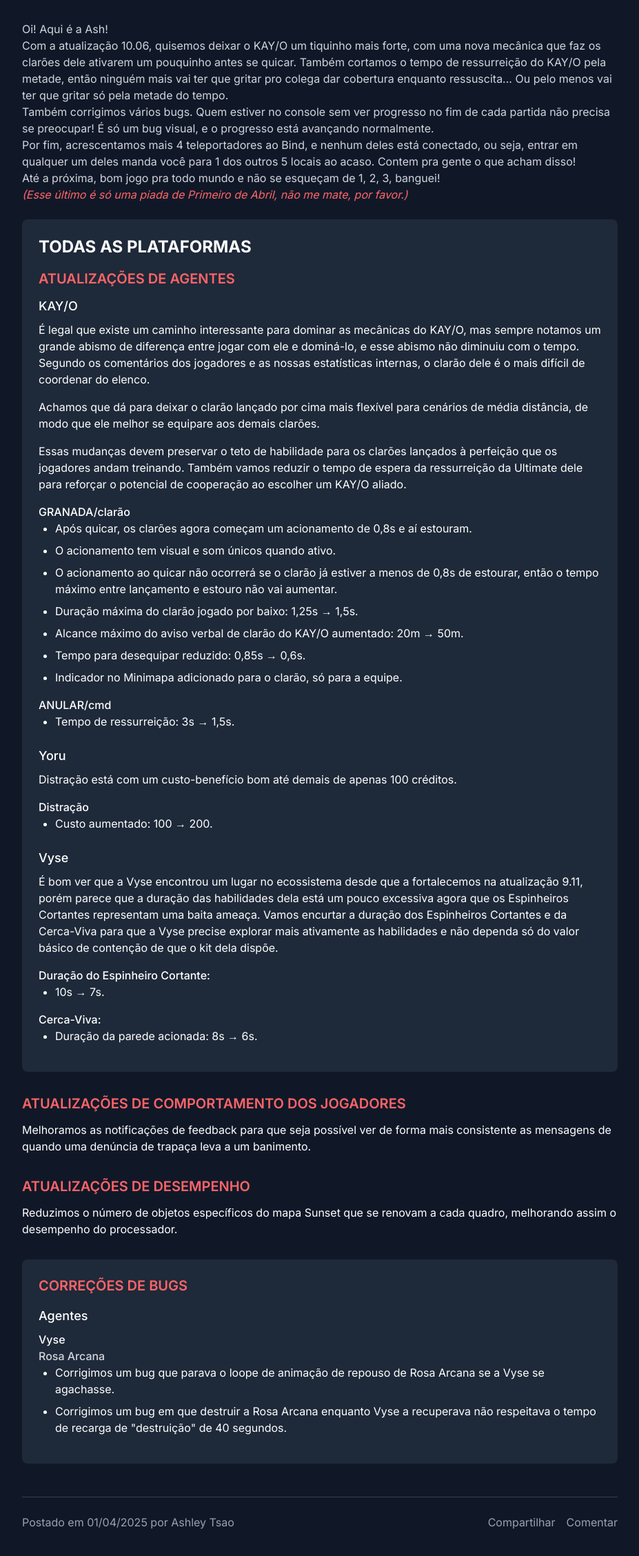
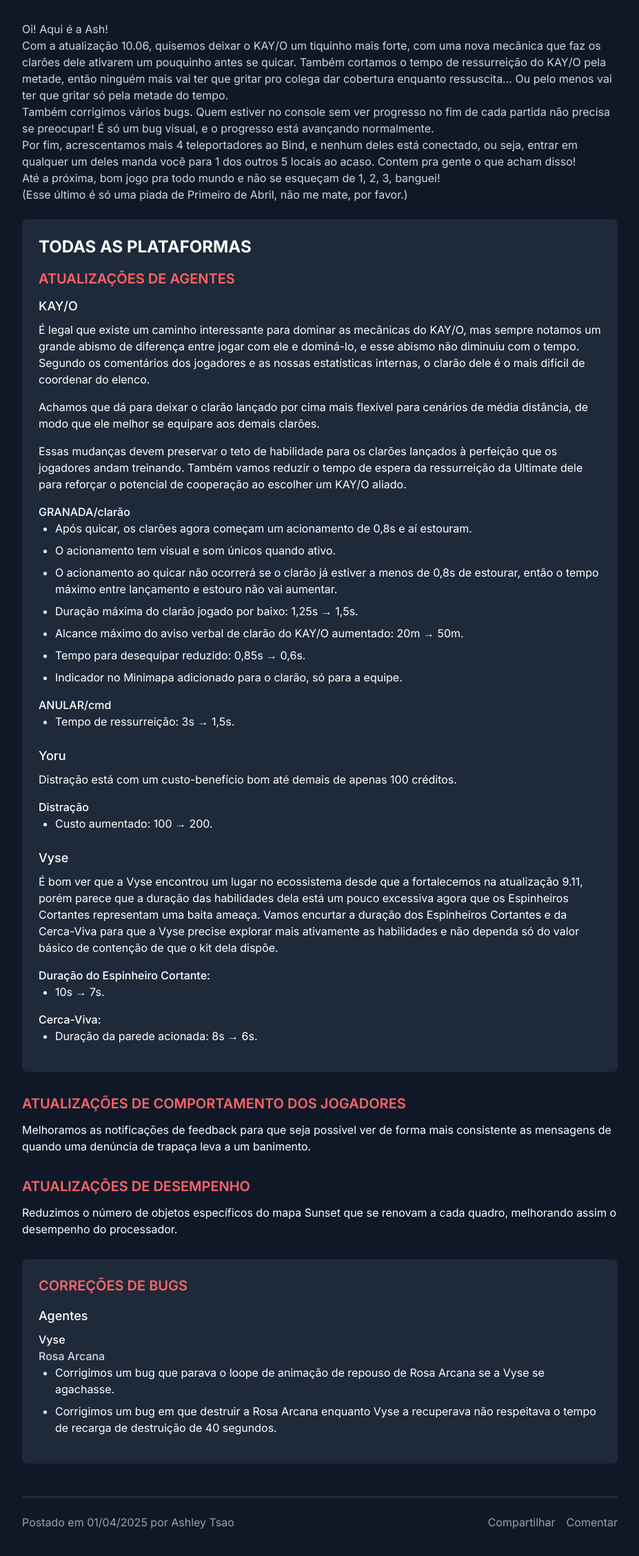
Before and after one commit to pedroaraldidev/nextValorantes, a Next.js app: page /blog/1 in a window 1280 px wide. Shown: the part 784-3040 px from the top of the page at 69% size, without its empty margins (176-1103 px from the left). Built offline with nearby package versions, Linux system fonts and the light colour scheme.

Commit message:
fix errors build

```diff
--- a/src/app/blog/[slug]/page.tsx
+++ b/src/app/blog/[slug]/page.tsx
@@ -57,9 +57,7 @@
             <p>
               Até a próxima, bom jogo pra todo mundo e não se esqueçam de 1, 2, 3, banguei!
             </p>
-            <p className="text-red-400 italic">
-              (Esse último é só uma piada de Primeiro de Abril, não me mate, por favor.)
-            </p>
+            <p>{`(Esse último é só uma piada de Primeiro de Abril, não me mate, por favor.)`}</p>
           </div>
 
           {/* Seção de Atualizações */}
@@ -142,7 +140,7 @@
               <h6 className="font-medium text-gray-300">Rosa Arcana</h6>
               <ul className="list-disc pl-6 space-y-2 mb-4">
                 <li>Corrigimos um bug que parava o loope de animação de repouso de Rosa Arcana se a Vyse se agachasse.</li>
-                <li>Corrigimos um bug em que destruir a Rosa Arcana enquanto Vyse a recuperava não respeitava o tempo de recarga de "destruição" de 40 segundos.</li>
+                <li>Corrigimos um bug em que destruir a Rosa Arcana enquanto Vyse a recuperava não respeitava o tempo de recarga de destruição de 40 segundos.</li>
               </ul>
             </div>
           </div>
--- a/src/app/layout.tsx
+++ b/src/app/layout.tsx
@@ -2,7 +2,7 @@
 import { Inter } from 'next/font/google';
 import { ReactNode } from 'react';
 
-const inter = Inter({ subsets: ['latin'] });
+const inter = Inter({ subsets: ['latin'],  display: "swap" });
 
 export const metadata = {
   title: 'Valorantes',
--- a/src/app/not-found.tsx
+++ b/src/app/not-found.tsx
@@ -59,7 +59,7 @@
         </div>
 
         <p className="mt-8 text-gray-400 italic">
-          "Watch this!" - Jett, provavelmente
+          Watch this! - Jett, provavelmente
         </p>
       </div>
     </div>
--- a/src/app/page.tsx
+++ b/src/app/page.tsx
@@ -1,8 +1,7 @@
+import Link from 'next/link';
 import Navbar from '@/components/NavBar';
 import Footer from '@/components/Footer';
-import Image from 'next/image';
 
-// Tipos para os cards da página inicial
 interface FeatureCard {
   title: string;
   description: string;
@@ -59,18 +58,18 @@
             Tudo o que você precisa para dominar o jogo em um só lugar. Notícias, rankings, estatísticas e muito mais.
           </p>
           <div className="flex flex-wrap justify-center gap-4">
-            <a
+            <Link
               href="/blog"
               className="px-6 py-3 bg-red-600 text-white rounded-lg hover:bg-red-700 transition duration-300"
             >
               Explorar Conteúdo
-            </a>
-            <a
+            </Link>
+            <Link
               href="/lfg"
               className="px-6 py-3 bg-transparent border border-white text-white rounded-lg hover:bg-white hover:text-gray-900 transition duration-300"
             >
               Encontrar Time
-            </a>
+            </Link>
           </div>
         </div>
       </section>
@@ -90,12 +89,12 @@
                 <div className="text-4xl mb-4">{card.icon}</div>
                 <h3 className="text-xl font-semibold text-white mb-2">{card.title}</h3>
                 <p className="text-gray-300 mb-4">{card.description}</p>
-                <a
+                <Link
                   href={card.href}
                   className="text-white hover:underline inline-flex items-center"
                 >
                   Saiba mais →
-                </a>
+                </Link>
               </div>
             ))}
           </div>
@@ -107,7 +106,7 @@
         <div className="container mx-auto px-4">
           <div className="flex justify-between items-center mb-8">
             <h2 className="text-3xl font-bold text-white">Últimas Notícias</h2>
-            <a href="/blog" className="text-red-400 hover:text-red-300">Ver todas</a>
+            <Link href="/blog">Ver todas</Link>
           </div>
 
           <div className="grid grid-cols-1 md:grid-cols-2 gap-8">
@@ -118,9 +117,9 @@
                   <p className="text-gray-300 mb-4">{post.excerpt}</p>
                   <div className="flex justify-between items-center">
                     <span className="text-gray-400 text-sm">{post.date}</span>
-                    <a href={`/blog/${post.id}`} className="text-red-400 hover:text-red-300">
+                    <Link href={`/blog/${post.id}`} className="text-red-400 hover:text-red-300">
                       Ler mais →
-                    </a>
+                    </Link>
                   </div>
                 </div>
               </div>
```
